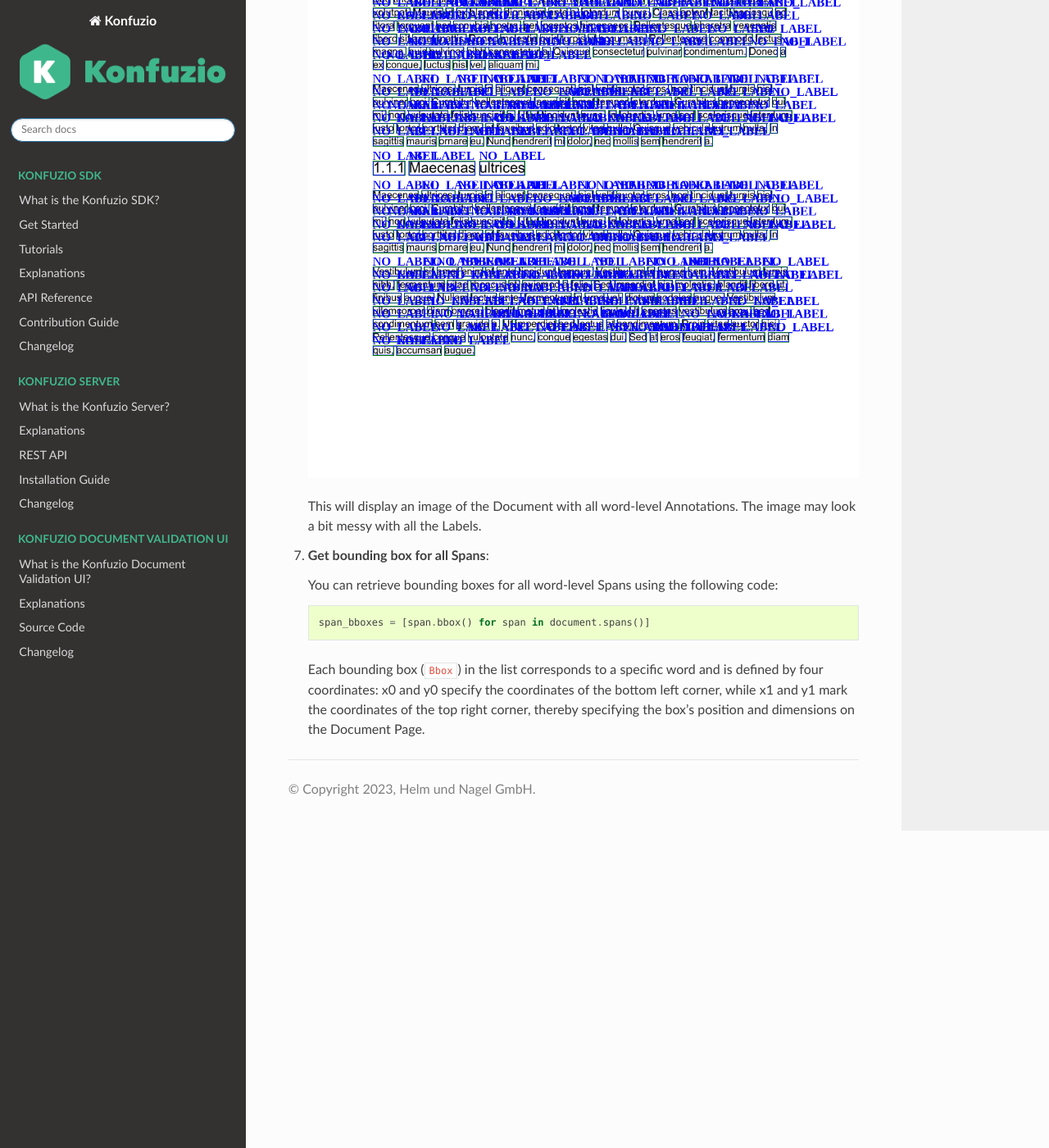
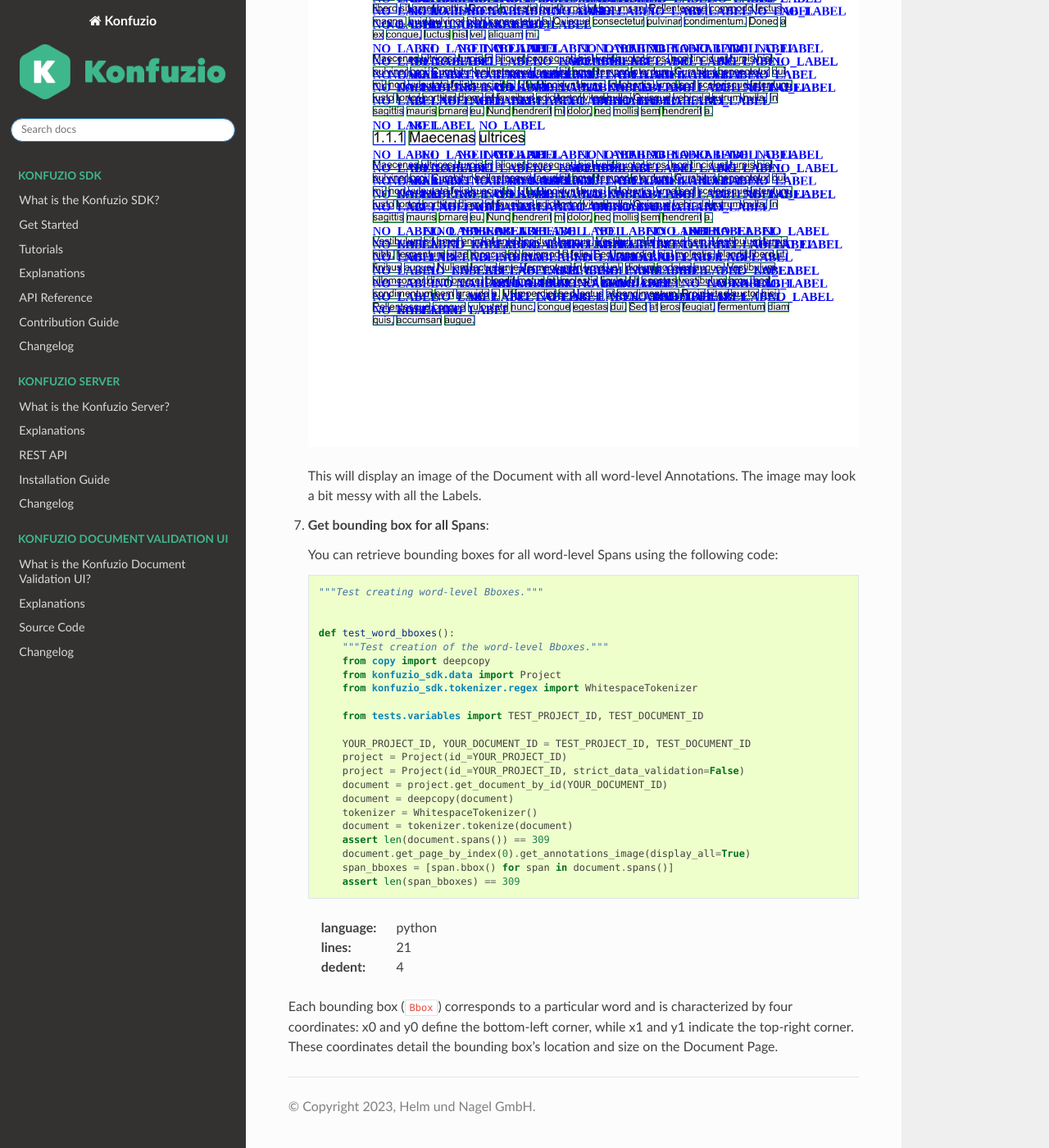
Before and after one commit to konfuzio-ai/konfuzio-sdk, a Sphinx documentation site: the page built from docs/sdk/examples/word-tokenizer/index.md, in a window 1280 px wide and 1400 px high, scrolled down 4050 px. Shown: the whole window at 82% size. Built offline with Sphinx 7.4.7 and the Read the Docs theme 2.0.0, drawn with Linux system fonts in a browser that asks for light colours; pages that are not in the unit, such as notebooks, are missing from menus; a script that is not in the unit is left out; some of the changed text lies outside the part shown.

Commit message:
wordings

```diff
--- a/docs/sdk/examples/word-tokenizer/index.md
+++ b/docs/sdk/examples/word-tokenizer/index.md
@@ -79,6 +79,6 @@
       :lines: 21
       :dedent: 4
 
-   Each bounding box (`Bbox`) in the list corresponds to a specific word and is defined by four coordinates: x0 and y0
-   specify the coordinates of the bottom left corner, while x1 and y1 mark the coordinates of the top right corner,
-   thereby specifying the box's position and dimensions on the Document Page.
+Each bounding box (`Bbox`) corresponds to a particular word and is characterized by four coordinates: x0 and y0 define
+the bottom-left corner, while x1 and y1 indicate the top-right corner. These coordinates detail the bounding box's
+location and size on the Document Page.
```
Also changed, not shown: other parts of docs/sdk/examples/word-tokenizer/index.md (+1 -1 lines).
